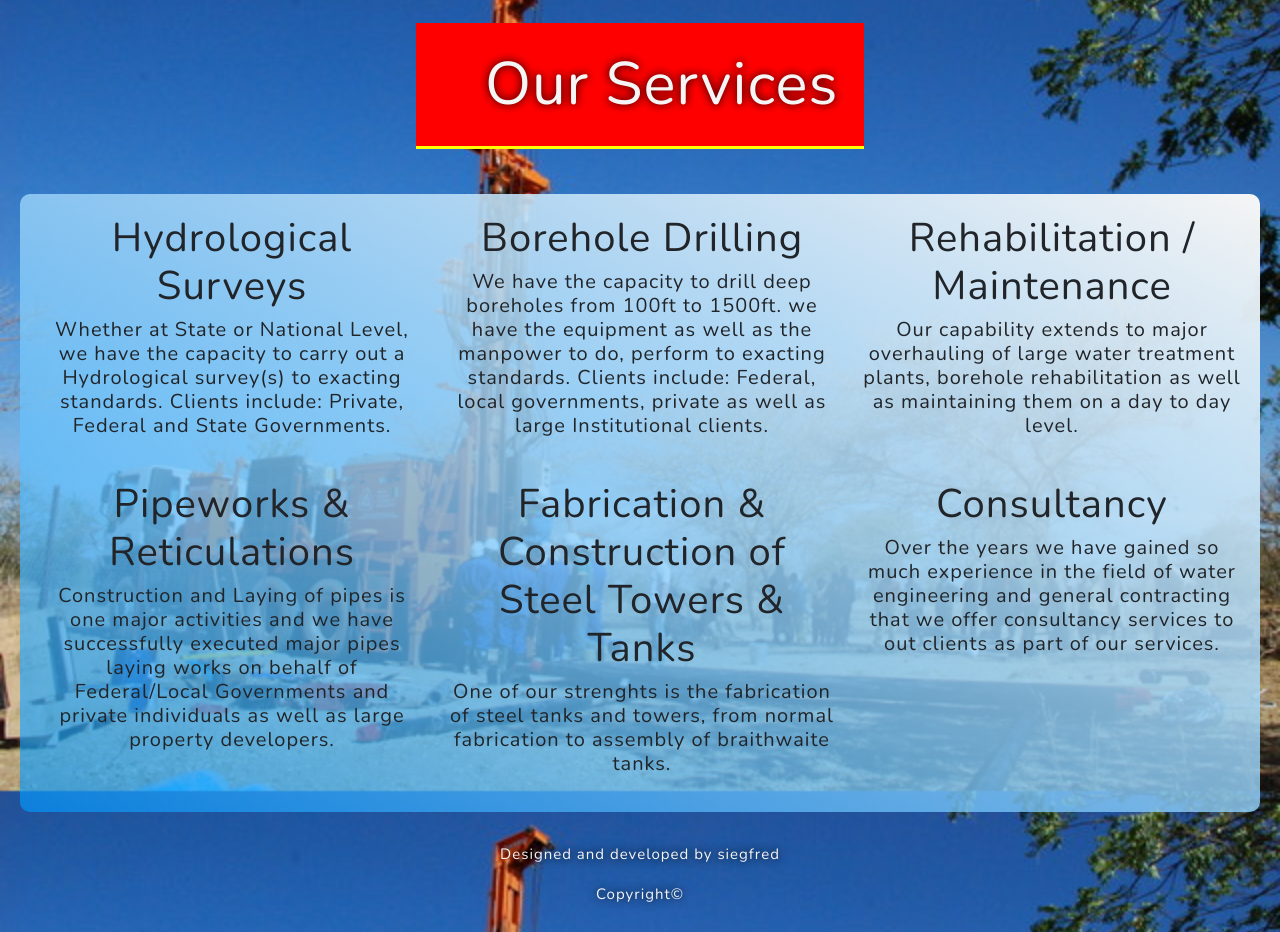
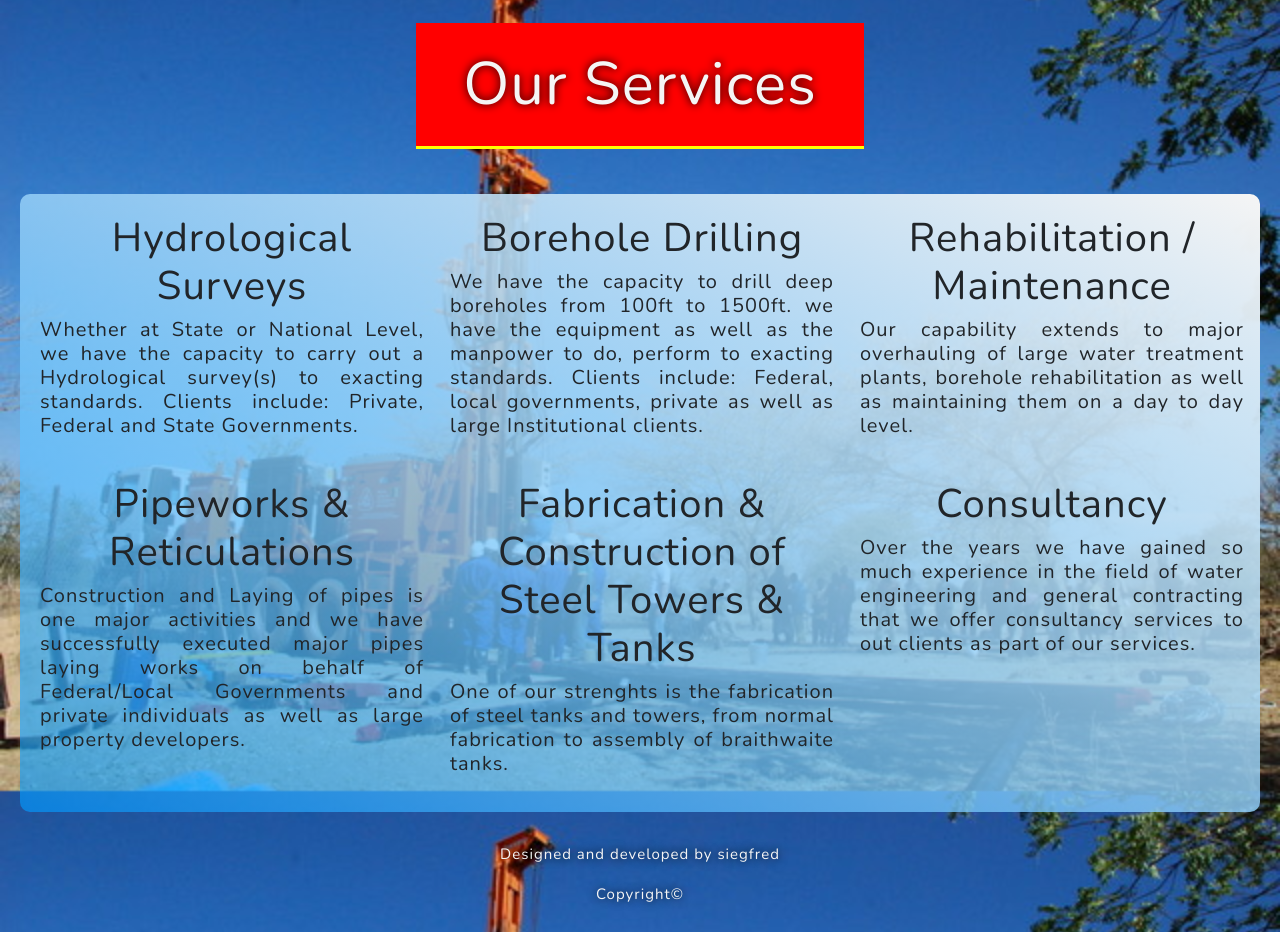
Before and after one commit to siegfred14/strataAndStructuresLtd, a Django app: page /our_services in a window 1280 px wide. Shown: the part 67-999 px from the top of the page. Run offline with Django 4.2, Linux system fonts and the light colour scheme; some libraries are stand-ins or nearby versions.

Commit message:
more changes to services page

```diff
--- a/static/css/style.css
+++ b/static/css/style.css
@@ -432,7 +432,7 @@ body {
   color: whitesmoke;
   text-shadow: 0 0 10px black;
   font-size: 60px;
-  text-align: right;
+  text-align: center;
   border-bottom: 3px solid yellow;
 }
 
@@ -494,9 +494,12 @@ body {
   display: grid;
   grid-template-columns: 32% 32% 32%;
   grid-gap: 2em;
+  text-align: justify;
+}
+
+.services-main h3 {
   text-align: center;
 }
-
 .services-segment-header h3 {
   font-size: 40px;
   font-weight: 250%;
```
